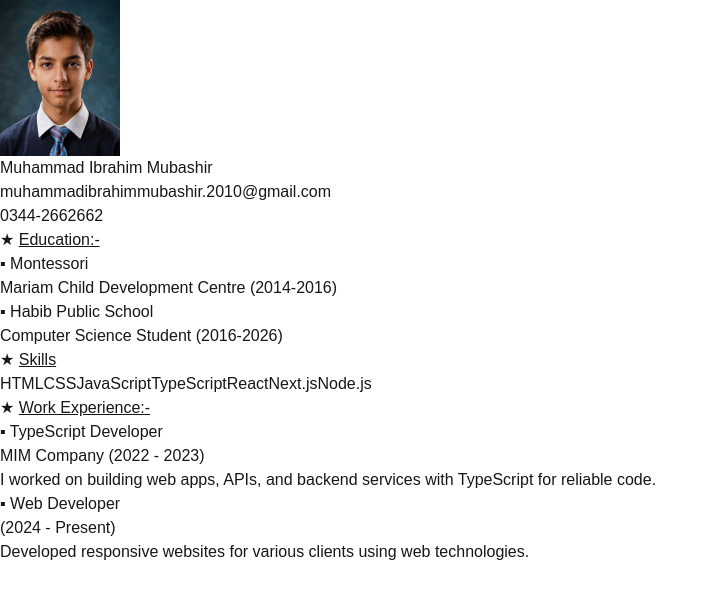
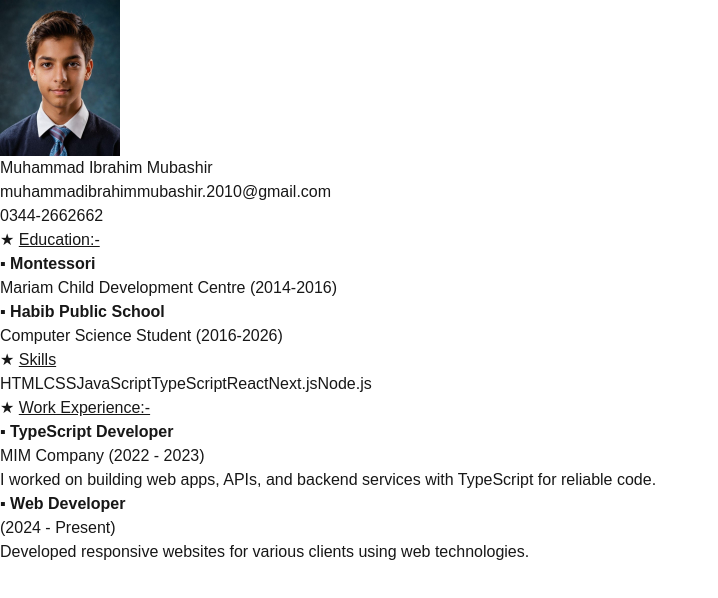
Before and after one commit to MuhammadIbrahimMubashir/Resume, a Next.js app: page / in a window 1280 px wide. Shown: the top 598 px of the page, without its empty margins (0-718 px from the left). Built offline with nearby package versions, Linux system fonts and the light colour scheme.

Commit message:
Update page.tsx

```diff
--- a/src/app/page.tsx
+++ b/src/app/page.tsx
@@ -7,7 +7,7 @@ export default function Home() {
       <title>M.Ibrahim Resume</title>
       <div className="flex font-sans">
         {/* Left Section */}
-        <div className="m-4 w-1/4 bg-[#0B192C] text-white p-10 text-center h-[600px]">
+        <div className="m-4 w-[30%] bg-[#0B192C] text-white p-10 text-center h-[550px]">
           <div className="flex flex-col items-center">
             {/* Profile Picture */}
             <Image
@@ -15,7 +15,7 @@ export default function Home() {
               alt="Profile Picture"
               width={120}
               height={120}
-              className="rounded-full mb-4"
+              className="rounded-[70px] mb-4"
             />
             <h2 className="text-xl font-bold mb-4 hover:text-teal-300 duration-300">
               Muhammad Ibrahim Mubashir
@@ -36,11 +36,11 @@ export default function Home() {
               <h2>★ <u>Education:-</u></h2>
             </div>
             <div className="font-semibold">
-              <p>▪ Montessori</p>
+              <b><p>▪ Montessori</p></b>
             </div>
             <p>Mariam Child Development Centre (2014-2016)</p>
             <div className="font-semibold">
-              <p>▪ Habib Public School</p>
+              <b><p>▪ Habib Public School</p></b>
             </div>
             <p>Computer Science Student (2016-2026)</p>
           </section>
@@ -51,7 +51,7 @@ export default function Home() {
             </div>
             <div className="flex gap-4 flex-wrap">
               {["HTML", "CSS", "JavaScript", "TypeScript", "React", "Next.js", "Node.js"].map((skill) => (
-                <span key={skill} className="bg-[#0B192C] text-white p-2 rounded-full text-sm">
+                <span key={skill} className="bg-[#0B192C] text-white p-2 rounded-[60px] text-sm">
                   {skill}
                 </span>
               ))}
@@ -63,12 +63,12 @@ export default function Home() {
               <h2>★ <u>Work Experience:-</u></h2>
             </div>
             <div className="font-semibold">
-              <p>▪ TypeScript Developer</p>
+              <b><p>▪ TypeScript Developer</p></b>
             </div>
             <p>MIM Company (2022 - 2023)</p>
             <p>I worked on building web apps, APIs, and backend services with TypeScript for reliable code.</p>
             <div className="font-semibold">
-              <p>▪ Web Developer</p>
+              <b><p>▪ Web Developer</p></b>
             </div>
             <p>(2024 - Present)</p>
             <p>Developed responsive websites for various clients using web technologies.</p>
```
